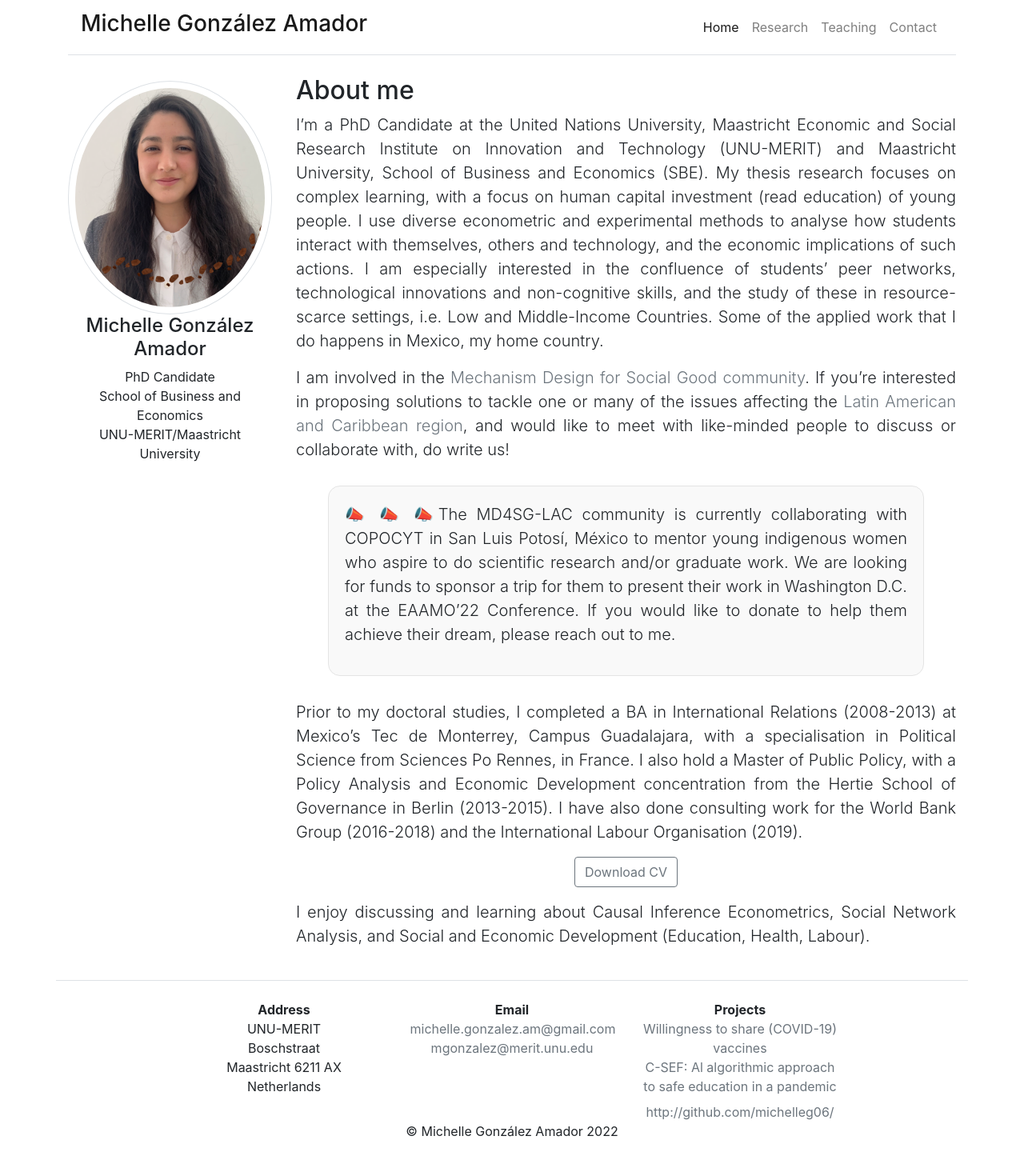
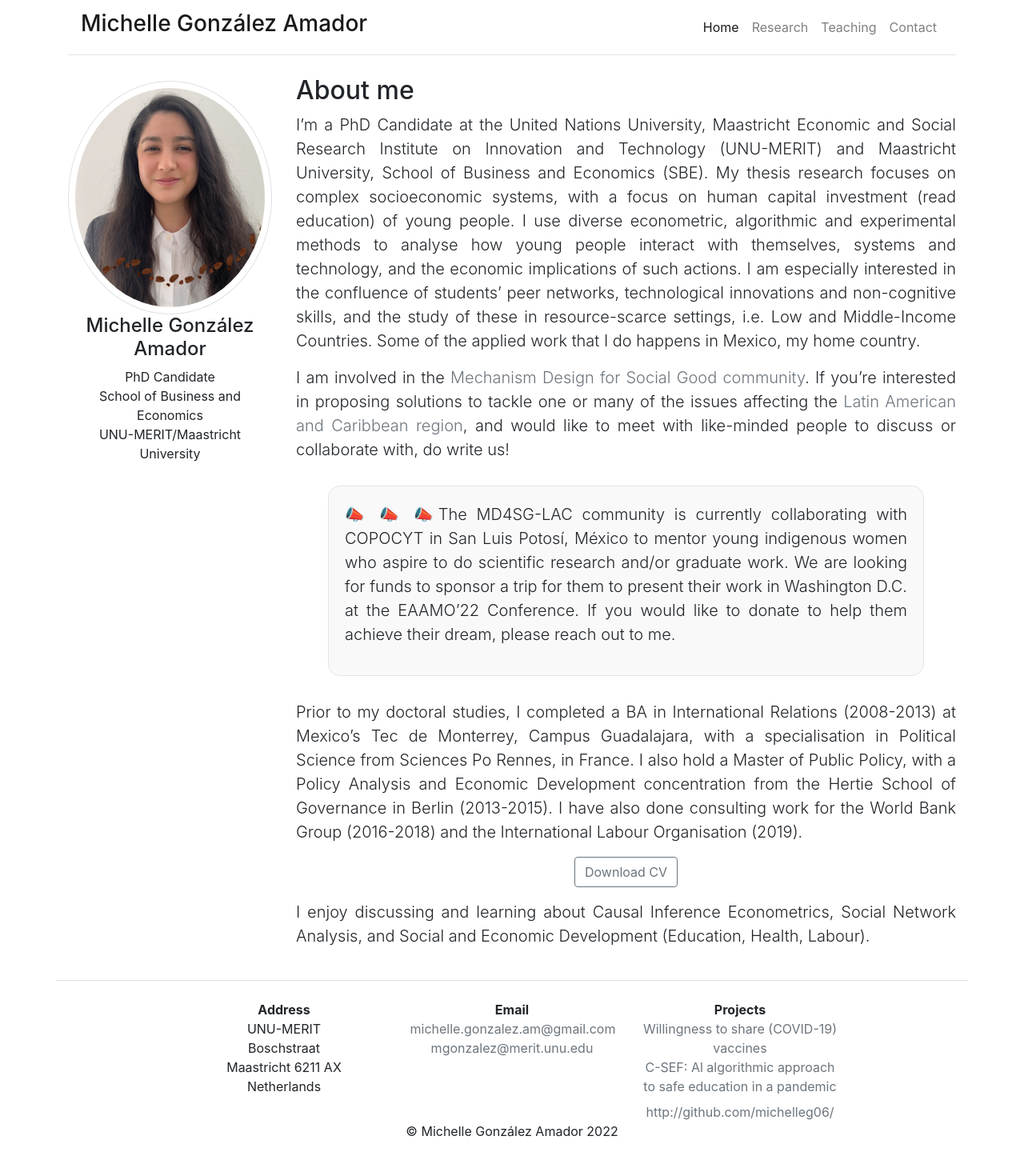
Before and after one commit to michelleg06/m-gonzalezamador.com, a Jekyll site: the page built from index.md, in a window 1280 px wide. Shown: the whole page at 80% size. Built offline with Jekyll 4.4.1, drawn with Linux system fonts in a browser that asks for light colours; nearby versions of some CDN libraries; our own code applies the rules of GitHub Pages for plain Markdown files.

Commit message:
Update index.md

```diff
--- a/index.md
+++ b/index.md
@@ -3,7 +3,7 @@ layout: index
 image: myface.png
 ---
 ## About me
-I'm a PhD Candidate at the United Nations University, Maastricht Economic and Social Research Institute on Innovation and Technology (UNU-MERIT) and Maastricht University, School of Business and Economics (SBE). My thesis research focuses on complex learning, with a focus on human capital investment (read education) of young people. I use diverse econometric and experimental methods to analyse how students interact with themselves, others and technology, and the economic implications of such actions. I am especially interested in the confluence of students' peer networks, technological innovations and non-cognitive skills, and the study of these in resource-scarce settings, i.e. Low and Middle-Income Countries. Some of the applied work that I do happens in Mexico, my home country.
+I'm a PhD Candidate at the United Nations University, Maastricht Economic and Social Research Institute on Innovation and Technology (UNU-MERIT) and Maastricht University, School of Business and Economics (SBE). My thesis research focuses on complex socioeconomic systems, with a focus on human capital investment (read education) of young people. I use diverse econometric, algorithmic and experimental methods to analyse how young people interact with themselves, systems and technology, and the economic implications of such actions. I am especially interested in the confluence of students' peer networks, technological innovations and non-cognitive skills, and the study of these in resource-scarce settings, i.e. Low and Middle-Income Countries. Some of the applied work that I do happens in Mexico, my home country.
 
 I am involved in the [Mechanism Design for Social Good community](http://www.md4sg.com). If you're interested in proposing solutions to tackle one or many of the issues affecting the [Latin American and Caribbean region](https://www.md4sg.com/workinggroups/latinamerica.html), and would like to meet with like-minded people to discuss or collaborate with, do write us!
 
```
